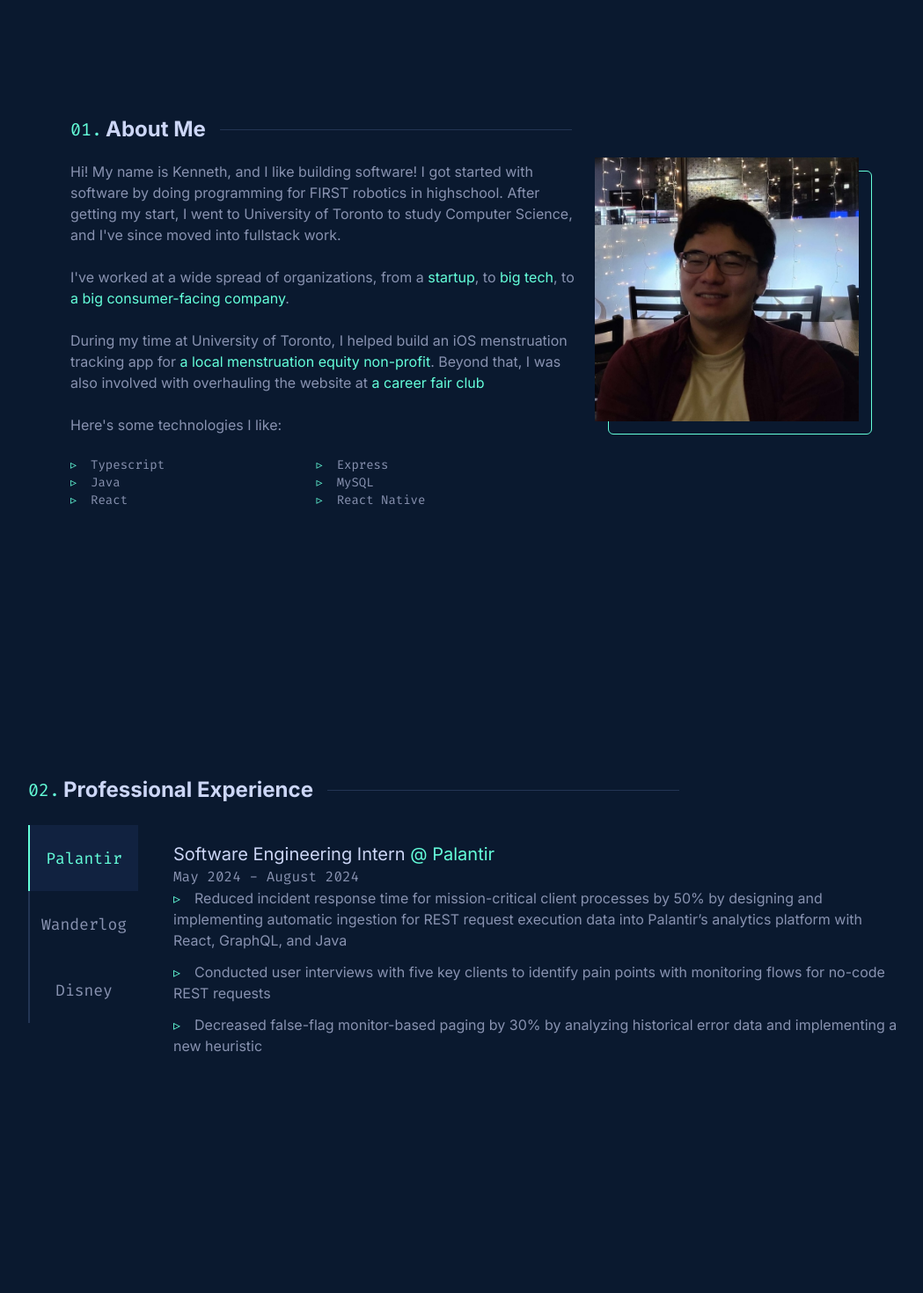
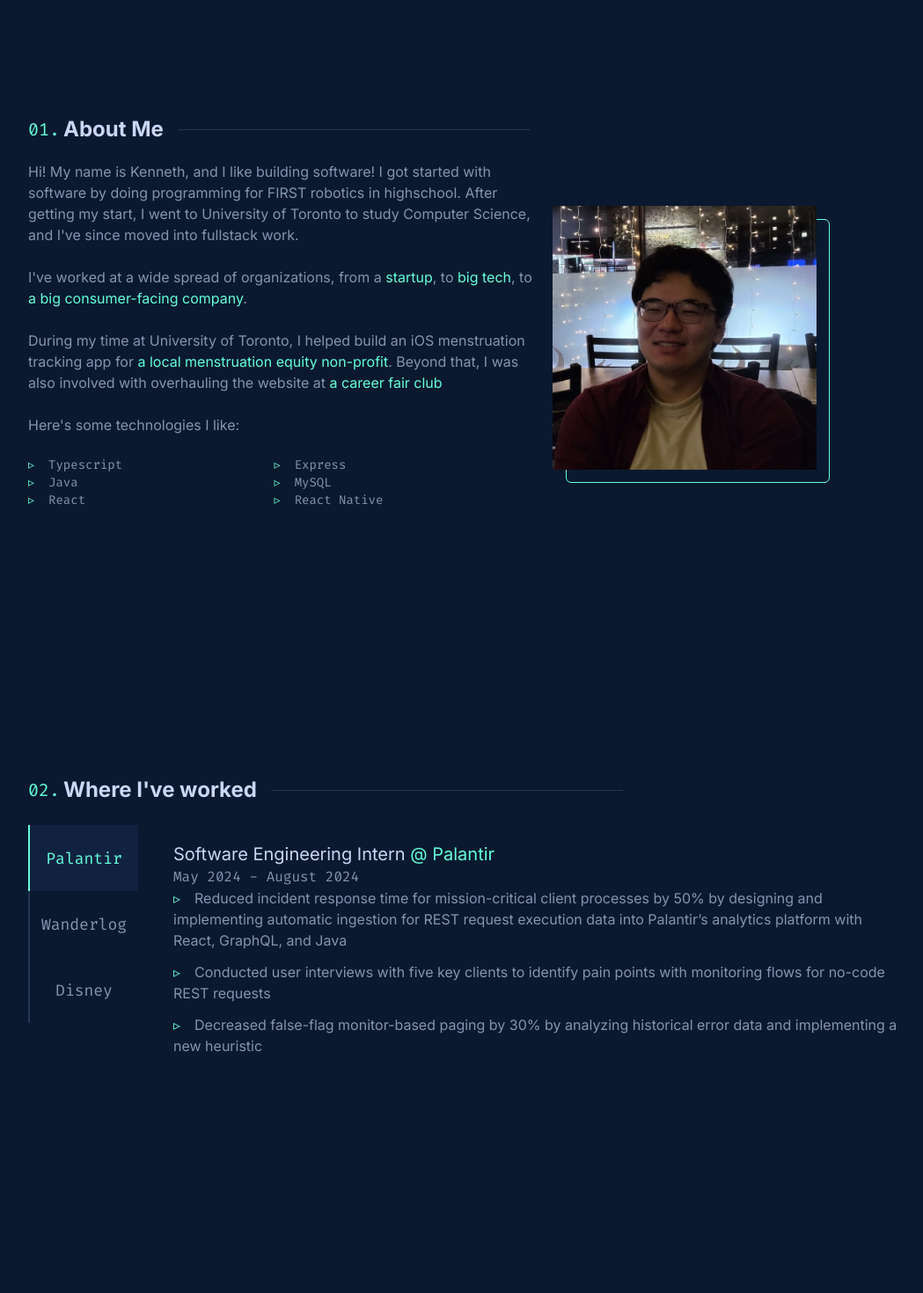
Before and after one commit to kenneth-miura/kennethmiura.com, a Next.js app: page / in a window 1280 px wide. Shown: the part 840-2310 px from the top of the page at 88% size, without its empty margins (112-1161 px from the left). Built offline with nearby package versions, Linux system fonts and the light colour scheme.

Commit message:
fix margin issues

```diff
--- a/app/page.tsx
+++ b/app/page.tsx
@@ -1,4 +1,4 @@
-'use client';
+'use client'
 import ContactSection from "@/app/ui/contact/ContactSection";
 import {useState} from "react";
 import {clsx} from "clsx";
--- a/app/ui/Header.tsx
+++ b/app/ui/Header.tsx
@@ -1,3 +1,4 @@
+'use client'
 import useIsNearTop from "@/app/hooks/useIsNearTop";
 import useScrollDirection from "@/app/hooks/useScrollDirection";
 import {clsx} from "clsx";
--- a/app/ui/SectionContainer.tsx
+++ b/app/ui/SectionContainer.tsx
@@ -1,5 +1,5 @@
 export default function SectionContainer({children}: {children: React.ReactNode}) {
-    return (<div className="flex flex-col justify-center py-24 min-h-screen">
+    return (<div className="flex flex-col justify-center py-24 min-h-screen items-center w-full">
         {children}
     </div>)
 
--- a/app/ui/SectionHeader.tsx
+++ b/app/ui/SectionHeader.tsx
@@ -13,7 +13,7 @@
     const {sectionTitle, scrollableId} = sectionsToMetadata[section];
     const number = `0${index + 1}.`
     return (
-        <div className="flex items-center ">
+        <div className="flex items-center">
             <h2 id={scrollableId} className={clsx([styles.number, firaCode.className, 'mr-1  sm:text-lg md:text-xl'])}>{number}</h2>
             <h2 className="sm:text-xl md:text-2xl font-bold">{sectionTitle}</h2>
             <div className={styles.horizontalLine}/>
--- a/app/ui/about/AboutSection.tsx
+++ b/app/ui/about/AboutSection.tsx
@@ -10,7 +10,7 @@
     const {index} = props;
     const skills = ['Typescript', 'Java', 'React', 'Express', 'MySQL', 'React Native'];
     return (<SectionContainer>
-        <div className="flex flex-col lg:flex-row">
+        <div className="flex flex-col lg:flex-row w-full items-center">
             <div className="mr-5 max-w-xl">
                 <SectionHeader section={'about'} index={index}/>
                 <div className='mt-5'>
--- a/app/ui/contact/ContactSection.tsx
+++ b/app/ui/contact/ContactSection.tsx
@@ -19,7 +19,7 @@
         Although I&#39;m not currently looking for any new opportunities, my inbox is always open. Whether you have a question, or just want to say hi, I&#39;ll try my best to get back to you!
 
         </span>
-                    <LinkButton targetUrl="mailto:kenneth.t.miura@gmail.com" text="Say Hello"/>
+                    <LinkButton targetUrl="mailto:kenneth.t.miura@gmail.com" text="Say Hello" size='large'/>
                 </div>
             </>
 
--- a/app/ui/experience/ExperienceSection.tsx
+++ b/app/ui/experience/ExperienceSection.tsx
@@ -1,14 +1,23 @@
 import {SharedSectionProps} from "@/app/ui/sections";
 import SectionHeader from "@/app/ui/SectionHeader";
 import SectionContainer from "@/app/ui/SectionContainer";
-import ExperienceSelector from "@/app/ui/experience/ExperienceSelector";
+import dynamic from "next/dynamic";
 
+
+// We need to do this because the experience selector uses the window object, which is not available on the server
+const DynamicExperienceSelector = dynamic(
+    () => import('@/app/ui/experience/ExperienceSelector'),
+    { ssr: false }
+)
 export default function ExperienceSection(props: SharedSectionProps) {
     const {index} = props;
     return <SectionContainer>
+        <div>
+
         <SectionHeader section={'experience'} index={index}/>
         <div className='mt-6'>
-            <ExperienceSelector/>
+            <DynamicExperienceSelector/>
+        </div>
         </div>
     </SectionContainer>
 
--- a/app/ui/intro/IntroductionSection.tsx
+++ b/app/ui/intro/IntroductionSection.tsx
@@ -5,9 +5,12 @@
 
 export default function IntroductionSection() {
     return <SectionContainer>
+        <div className='flex  flex-col items-start w-full'>
+
         <span className={clsx([styles.highlightColor, firaCode.className])}>Hi, my name is</span>
         <h1 className={styles.heading}> Kenneth Miura.</h1>
         <span className="max-w-xl">I&#39;m a computer science student at the University of Toronto in my last year, and I primarily do fullstack work. Starting next summer, I&#39;ll be working on new features for the platform at <a
             className={styles.highlightColor} href={"https://www.matroid.com/"}>Matroid</a>.</span>
+        </div>
     </SectionContainer>
 }
--- a/app/ui/sections.ts
+++ b/app/ui/sections.ts
@@ -13,7 +13,7 @@
     ['experience']: {
         navMenuTitle: 'Experience',
         scrollableId: 'experience',
-        sectionTitle: 'Professional Experience'
+        sectionTitle: "Where I've worked"
     },
     ['projects']: {
         navMenuTitle: 'Projects',
```
Also changed, not shown: 1 other file (tests, documents, lock files or other folders).
